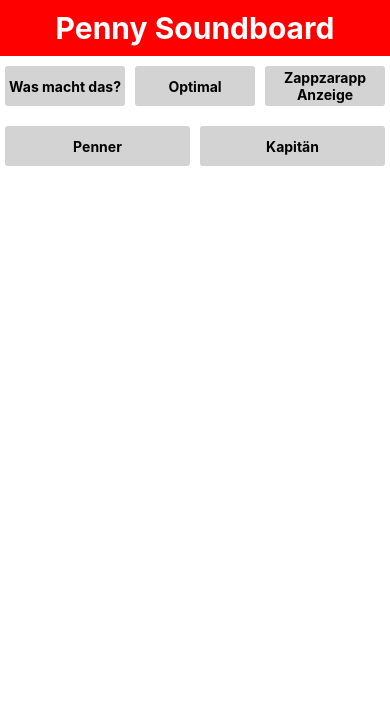
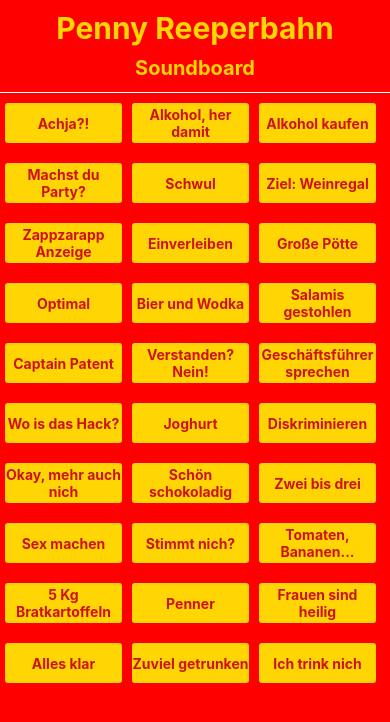
Before and after one commit to simonArnold/PennySoundboard, a React Native app: screen / in a window 390 px wide. Shown: the top 722 px of the page. Built offline with nearby package versions, Linux system fonts and the light colour scheme.

Commit message:
Added lots of more sounds

```diff
--- a/src/App.tsx
+++ b/src/App.tsx
@@ -5,7 +5,8 @@
 export default function App() {
   return (
     <View style={styles.app}>
-      <Text style={styles.heading}>Penny Soundboard</Text>
+      <Text style={styles.heading}>Penny Reeperbahn <Text style={styles.headingSub}>Soundboard</Text></Text>
+      <View style={styles.separator} />
       <SoundButtons />
     </View>
   );
@@ -14,21 +15,26 @@
 const styles = StyleSheet.create({
   app: {
     flex: 1,
-    marginTop: StatusBar.currentHeight
+    backgroundColor: 'red',
   },
   container: {
     flex: 1,
     flexDirection: "column",
     flexWrap: "wrap",
     justifyContent: 'space-around',
-    backgroundColor: '#fff',
   },
   heading: {
     fontSize: 30,
     paddingVertical: 10,
-    backgroundColor: "red",
-    color: "white",
+    color: "#FFD503",
     fontWeight: "bold",
     textAlign: "center"
+  },
+  headingSub: {
+    fontSize: 20
+  },
+  separator: {
+    height: 1,
+    backgroundColor: "white"
   }
 });
--- a/src/SoundButtons.tsx
+++ b/src/SoundButtons.tsx
@@ -30,16 +30,18 @@
     },
     button: {
         flex: 1,
+        flexGrow: 0,
         flexBasis: "30%",
         height: 40,
         marginHorizontal: 5,
         marginVertical: 10,
         justifyContent: "center",
-        backgroundColor: "lightgrey",
+        backgroundColor: "#FFD503",
         borderRadius: 3,
     },
     buttonText: {
-        textAlign: "center",
-        fontWeight: "bold",
+      color: "#CD1314",
+      textAlign: "center",
+      fontWeight: "bold",
     }
 });
--- a/src/sounds.json
+++ b/src/sounds.json
@@ -1,7 +1,32 @@
 [
-    { "title": "Was macht das?", "file": "was_macht_das" },
+    { "title": "Achja?!", "file": "achja" },
+    { "title": "Alkohol, her damit", "file": "alkohol_her_damit" },
+    { "title": "Alkohol kaufen", "file": "alkohol_kaufen" },
+    { "title": "Machst du Party?", "file": "party" },
+    { "title": "Schwul", "file": "schwul" },
+    { "title": "Ziel: Weinregal", "file": "weinregal" },
+    { "title": "Zappzarapp Anzeige", "file": "zappzarapp_anzeige" },
+    { "title": "Einverleiben", "file": "einverleiben" },
+    { "title": "Große Pötte", "file": "grosse_poette" },
     { "title": "Optimal", "file": "optimal" },
-    { "title": "Zappzarapp Anzeige", "file": "zappzarapp_anzeige" },
+    { "title": "Bier und Wodka", "file": "bier_und_wodka" },
+    { "title": "Salamis gestohlen", "file": "istvan_hat_gestohlen" },
+    { "title": "Captain Patent", "file": "captain_zur_see" },
+    { "title": "Verstanden? Nein!", "file": "verstanden_nein" },
+    { "title": "Geschäftsführer sprechen", "file": "geschaeftsfuehrer" },
+    { "title": "Wo is das Hack?", "file": "hack" },
+    { "title": "Joghurt", "file": "joghurt" },
+    { "title": "Diskriminieren", "file": "krieg_diskriminieren" },
+    { "title": "Okay, mehr auch nich", "file": "mehr_auch_nich" },
+    { "title": "Schön schokoladig", "file": "schoen_schokoladig" },
+    { "title": "Zwei bis drei", "file": "zwei_bis_drei" },
+    { "title": "Sex machen", "file": "sex_machen" },
+    { "title": "Stimmt nich?", "file": "stimmt_nich" },
+    { "title": "Tomaten, Bananen...", "file": "tomaten_bananen" },
+    { "title": "5 Kg Bratkartoffeln", "file": "bratkartoffeln" },
     { "title": "Penner", "file": "penner" },
-    { "title": "Kapitän", "file": "captain_mit_patent" }
+    { "title": "Frauen sind heilig", "file": "frauen_sind_heilig" },
+    { "title": "Alles klar", "file": "alles_klar" },
+    { "title": "Zuviel getrunken", "file": "ich_hab_zuviel_getrunken" },
+    { "title": "Ich trink nich", "file": "ich_trink_nich" }
 ]
```
Also changed, not shown: 30 other files (tests, documents, lock files or other folders).
